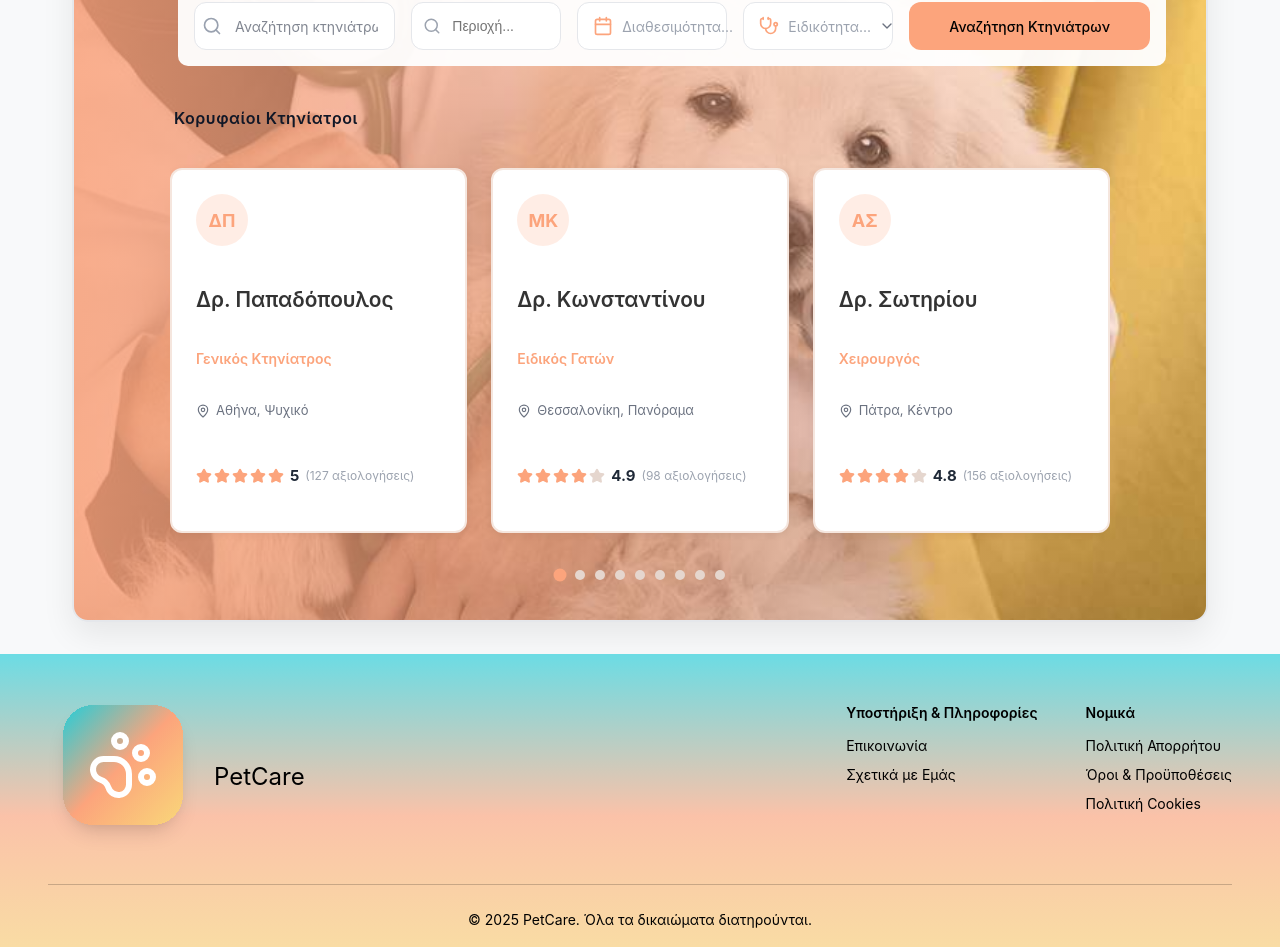
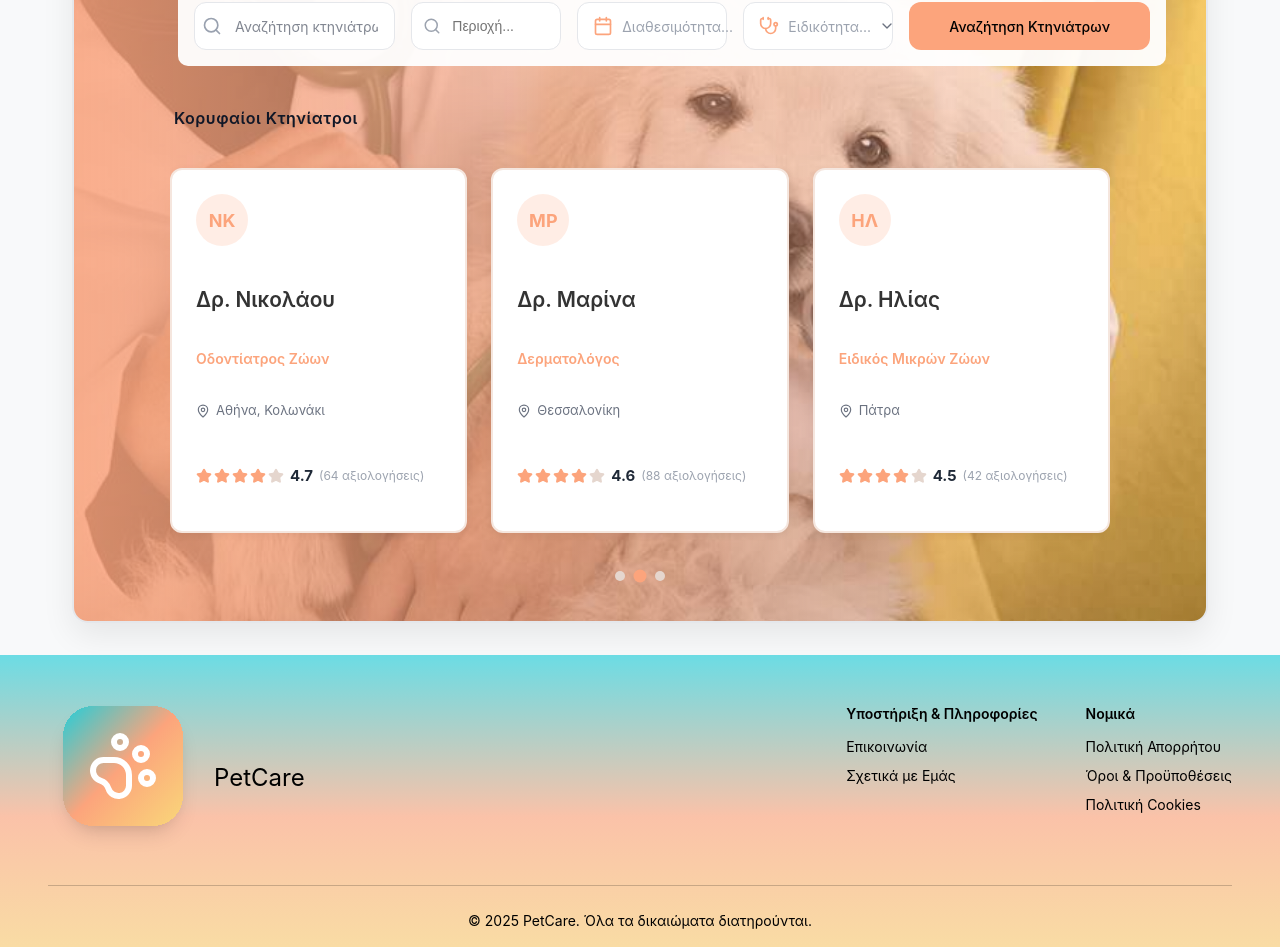
Before and after one commit to TheodoraManika/petcare, a React (Vite) app in the folder frontend/: page / in a window 1280 px wide. Shown: the part 1117-2064 px from the top of the page. Built offline with nearby package versions, Linux system fonts and the light colour scheme.

Commit message:
home page changes

```diff
--- a/frontend/src/pages/citizen/HomePage.css
+++ b/frontend/src/pages/citizen/HomePage.css
@@ -530,9 +530,9 @@
   flex: 1;
   overflow: hidden;
   position: relative;
-  min-height: 400px;
-  /* increased so cards are fully visible */
+  /* min-height removed for dynamic sizing via JS */
   border-radius: 12px;
+  z-index: 5;
 }
 
 .vet-carousel-slide {
@@ -540,13 +540,14 @@
   top: 0;
   left: 0;
   width: 100%;
-  height: 100%;
-  transition: transform 0.5s ease-in-out, opacity 0.5s ease-in-out;
-  opacity: 0;
+  transition: transform 0.5s ease-in-out;
+  z-index: 1;
 }
 
 .vet-carousel-slide.active {
   opacity: 1;
+  position: relative;
+  z-index: 10;
 }
 
 .vet-carousel-card {
--- a/frontend/src/pages/citizen/HomePage.jsx
+++ b/frontend/src/pages/citizen/HomePage.jsx
@@ -157,6 +157,14 @@ const HomePage = () => {
   for (let i = 0; i < topVets.length; i += vetsPerSlide) {
     vetSlides.push(topVets.slice(i, i + vetsPerSlide));
   }
+
+  // Auto-advance vet carousel
+  useEffect(() => {
+    const timer = setInterval(() => {
+      setCurrentVetSlide((prev) => (prev + 1) % vetSlides.length);
+    }, 5000);
+    return () => clearInterval(timer);
+  }, [vetSlides.length]);
 
   const nextVetSlide = useCallback(() => {
     setCurrentVetSlide((prev) => (prev + 1) % Math.max(1, vetSlides.length));
@@ -505,10 +513,14 @@ const HomePage = () => {
 
               <div className="vet-carousel-track">
                 {vetSlides.map((slide, sIdx) => (
-                  <div key={sIdx} className={`vet-carousel-slide ${sIdx === currentVetSlide ? 'active' : ''}`}>
+                  <div
+                    key={sIdx}
+                    className={`vet-carousel-slide ${sIdx === currentVetSlide ? 'active' : ''}`}
+                    style={{ transform: `translateX(${(sIdx - currentVetSlide) * 100}%)` }}
+                  >
                     <div className="vet-carousel-slide-inner">
                       {slide.map((vet) => (
-                        <div key={vet.id} className="vet-carousel-card">
+                        <div key={vet.id} className="vet-carousel-card" onClick={() => handleVetClick(vet)}>
                           <div className="vet-card__avatar-circle orange-icon">{vet.initials}</div>
                           <h3 className="card-title">{vet.name}</h3>
                           <p className="vet-card__specialty-text">{vet.specialty}</p>
@@ -542,7 +554,7 @@ const HomePage = () => {
             </div>
 
             <div className="vet-carousel-indicators">
-              {topVets.map((_, idx) => (
+              {vetSlides.map((_, idx) => (
                 <button
                   key={idx}
                   className={`vet-carousel-indicator ${idx === currentVetSlide ? 'active' : ''}`}
```
